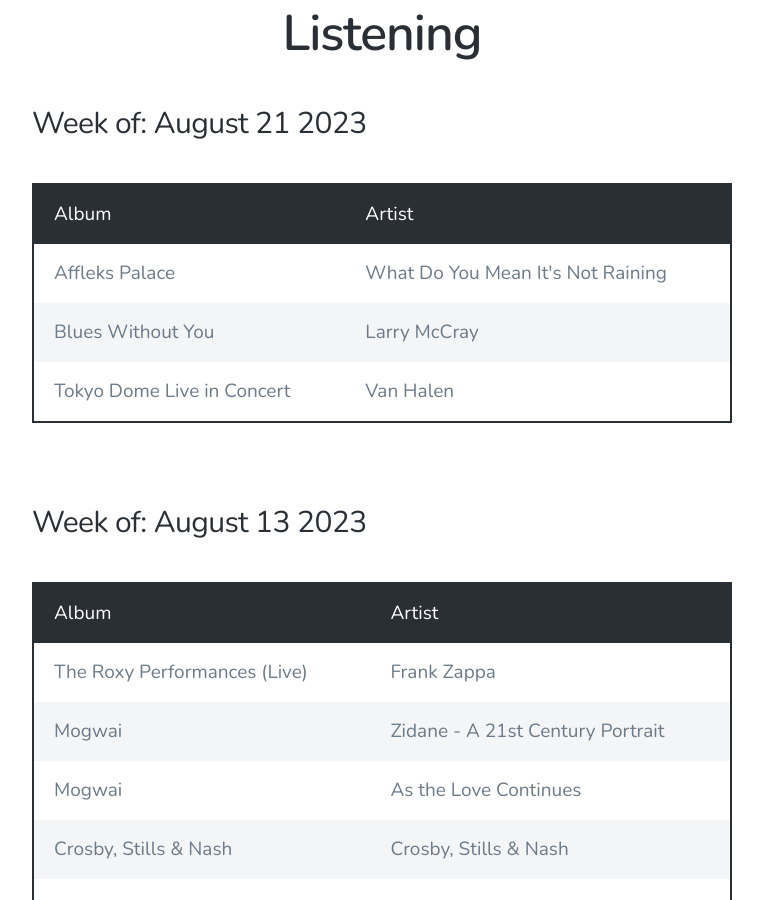
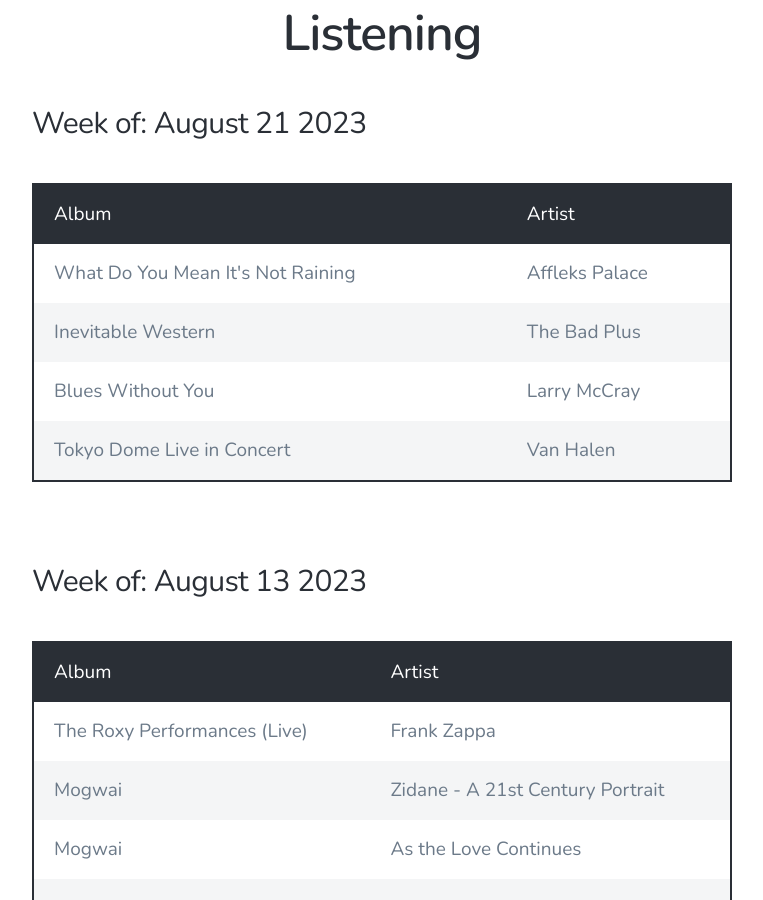
Before and after one commit to jeremyrdavis/jeremyrdavis.github.io, a Jekyll site: the page built from _pages/listening.md, in a window 1280 px wide and 900 px high, scrolled down 453 px. Shown: the whole window, without its empty margins (258-1021 px from the left). Built offline with Jekyll 4.4.1, drawn with Linux system fonts in a browser that asks for light colours; nearby versions of some CDN libraries.

Commit message:
Update streaming.yml
added The Bad Plus

```diff
--- a/_data/streaming.yml
+++ b/_data/streaming.yml
@@ -1,8 +1,10 @@
 - week:
   date: 2023-08-21
   albums:
-   - title: Affleks Palace
-     artist: What Do You Mean It's Not Raining
+   - title: What Do You Mean It's Not Raining
+     artist: Affleks Palace
+   - title: Inevitable Western
+     artist: The Bad Plus
    - title: Blues Without You
      artist: Larry McCray
    - title: Tokyo Dome Live in Concert
```
